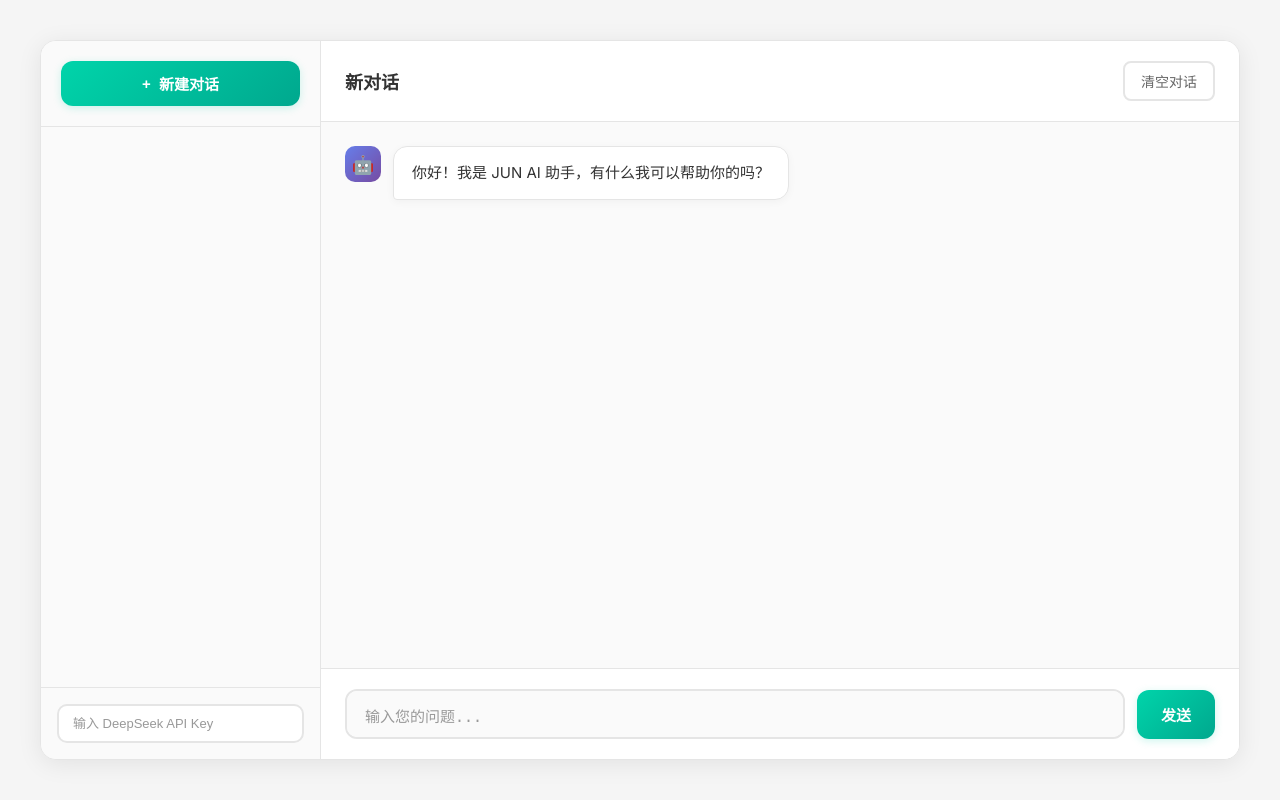
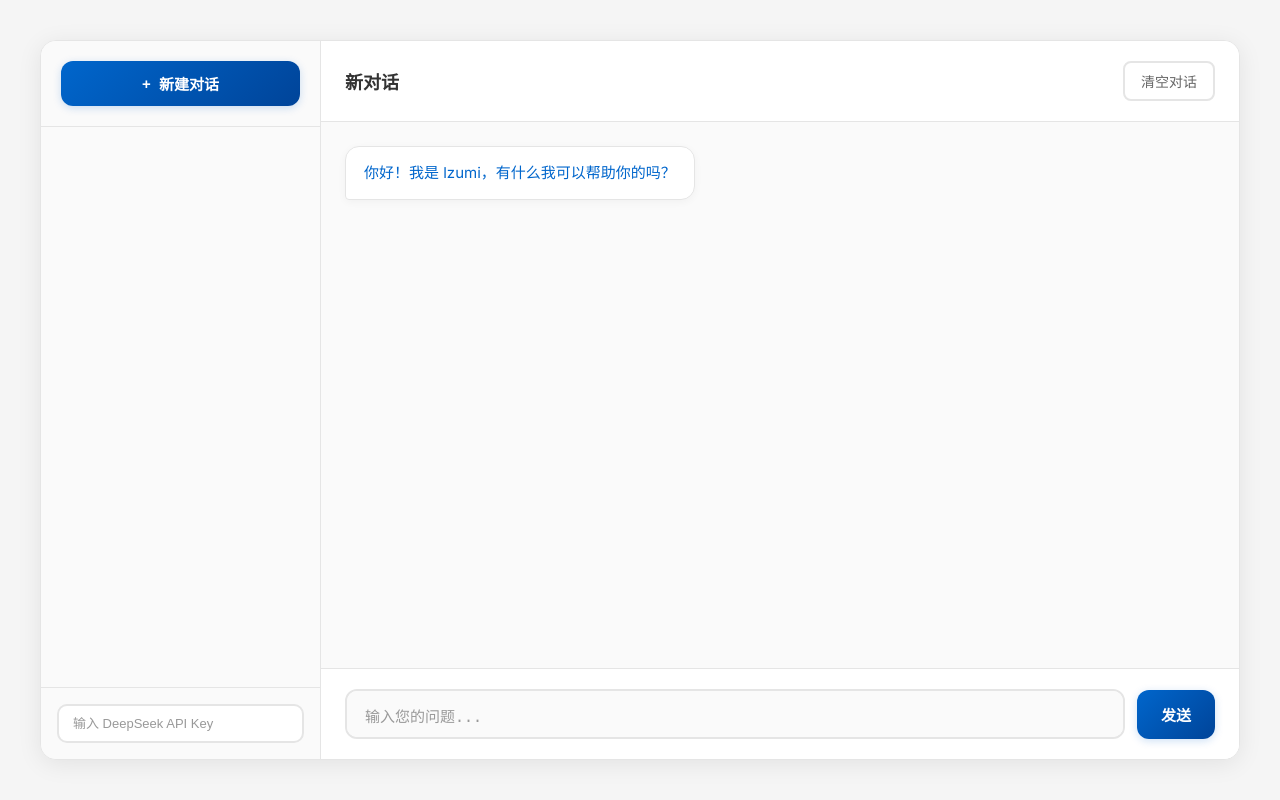
Before and after one commit to L-zum1/Clone-Deepseek, a Flask app: page / in a window 1280 px wide. Run offline with Flask 3, Linux system fonts and the light colour scheme; data that the repository does not hold is empty.

Commit message:
更新UI: 修改消息内容颜色为蓝色，去掉头像图标改为极简风格，修改按钮颜色为蓝色，修改AI助手名字为lzumi

```diff
--- a/templates/index.html
+++ b/templates/index.html
@@ -3,7 +3,7 @@
 <head>
     <meta charset="UTF-8">
     <meta name="viewport" content="width=device-width, initial-scale=1.0">
-    <title>JUN AI 助手</title>
+    <title>lzumi AI助手</title>
     <link href="https://fonts.googleapis.com/css2?family=Inter:wght@300;400;500;600;700&display=swap" rel="stylesheet">
     <style>
         * {
@@ -51,7 +51,7 @@
         .new-chat-btn {
             width: 100%;
             padding: 12px 20px;
-            background: linear-gradient(135deg, #00d4aa 0%, #00a88e 100%);
+            background: linear-gradient(135deg, #0066cc 0%, #004499 100%);
             color: white;
             border: none;
             border-radius: 12px;
@@ -63,12 +63,12 @@
             align-items: center;
             justify-content: center;
             gap: 8px;
-            box-shadow: 0 2px 8px rgba(0, 212, 170, 0.2);
+            box-shadow: 0 2px 8px rgba(0, 102, 204, 0.2);
         }
 
         .new-chat-btn:hover {
             transform: translateY(-1px);
-            box-shadow: 0 4px 12px rgba(0, 212, 170, 0.3);
+            box-shadow: 0 4px 12px rgba(0, 102, 204, 0.3);
         }
 
         .new-chat-btn:active {
@@ -106,16 +106,16 @@
         }
 
         .history-item:hover {
-            background: #e8f5f1;
+            background: #e6f0ff;
         }
 
         .history-item.active {
-            background: #e0f4ef;
+            background: #cce0ff;
         }
 
         .history-icon {
             font-size: 16px;
-            color: #00a88e;
+            color: #0066cc;
         }
 
         .history-title {
@@ -164,8 +164,8 @@
         }
 
         .api-input:focus {
-            border-color: #00d4aa;
-            box-shadow: 0 0 0 3px rgba(0, 212, 170, 0.1);
+            border-color: #0066cc;
+            box-shadow: 0 0 0 3px rgba(0, 102, 204, 0.1);
         }
 
         .api-input::placeholder {
@@ -210,8 +210,8 @@
         }
 
         .action-btn:hover {
-            border-color: #00d4aa;
-            color: #00a88e;
+            border-color: #0066cc;
+            color: #004499;
         }
 
         .chat-container {
@@ -241,7 +241,7 @@
         .message {
             margin-bottom: 20px;
             display: flex;
-            gap: 12px;
+            justify-content: flex-start;
             animation: messageSlideIn 0.3s ease;
         }
 
@@ -257,26 +257,7 @@
         }
 
         .message.user {
-            flex-direction: row-reverse;
-        }
-
-        .avatar {
-            width: 36px;
-            height: 36px;
-            border-radius: 10px;
-            display: flex;
-            align-items: center;
-            justify-content: center;
-            font-size: 18px;
-            flex-shrink: 0;
-        }
-
-        .message.user .avatar {
-            background: linear-gradient(135deg, #00d4aa 0%, #00a88e 100%);
-        }
-
-        .message.assistant .avatar {
-            background: linear-gradient(135deg, #667eea 0%, #764ba2 100%);
+            justify-content: flex-end;
         }
 
         .message-content {
@@ -296,7 +277,7 @@
 
         .message.assistant .message-content {
             background: white;
-            color: #333;
+            color: #0066cc;
             border: 1px solid #e5e5e5;
             border-bottom-left-radius: 4px;
             box-shadow: 0 2px 8px rgba(0, 0, 0, 0.04);
@@ -330,9 +311,9 @@
         }
 
         .input-box:focus {
-            border-color: #00d4aa;
+            border-color: #0066cc;
             background: white;
-            box-shadow: 0 0 0 3px rgba(0, 212, 170, 0.1);
+            box-shadow: 0 0 0 3px rgba(0, 102, 204, 0.1);
         }
 
         .input-box::placeholder {
@@ -341,7 +322,7 @@
 
         .send-btn {
             padding: 14px 24px;
-            background: linear-gradient(135deg, #00d4aa 0%, #00a88e 100%);
+            background: linear-gradient(135deg, #0066cc 0%, #004499 100%);
             color: white;
             border: none;
             border-radius: 12px;
@@ -349,13 +330,13 @@
             font-weight: 600;
             cursor: pointer;
             transition: all 0.2s ease;
-            box-shadow: 0 2px 8px rgba(0, 212, 170, 0.2);
+            box-shadow: 0 2px 8px rgba(0, 102, 204, 0.2);
             white-space: nowrap;
         }
 
         .send-btn:hover {
             transform: translateY(-1px);
-            box-shadow: 0 4px 12px rgba(0, 212, 170, 0.3);
+            box-shadow: 0 4px 12px rgba(0, 102, 204, 0.3);
         }
 
         .send-btn:active {
@@ -389,7 +370,7 @@
         .typing-indicator span {
             width: 8px;
             height: 8px;
-            background: #00d4aa;
+            background: #0066cc;
             border-radius: 50%;
             animation: typing 1.4s infinite ease-in-out;
         }
@@ -548,9 +529,8 @@
 
             <div class="chat-container" id="chatContainer">
                 <div class="message assistant">
-                    <div class="avatar">🤖</div>
                     <div class="message-content">
-                        你好！我是 JUN AI 助手，有什么我可以帮助你的吗？
+                        你好！我是 lzumi，有什么我可以帮助你的吗？
                     </div>
                 </div>
             </div>
@@ -648,9 +628,8 @@
                     if (data.conversation.messages.length === 0) {
                         chatContainer.innerHTML = `
                             <div class="message assistant">
-                                <div class="avatar">🤖</div>
                                 <div class="message-content">
-                                    你好！我是 JUN AI 助手，有什么我可以帮助你的吗？
+                                    你好！我是 lzumi，有什么我可以帮助你的吗？
                                 </div>
                             </div>
                         `;
@@ -713,9 +692,8 @@
 
                     chatContainer.innerHTML = `
                         <div class="message assistant">
-                            <div class="avatar">🤖</div>
                             <div class="message-content">
-                                你好！我是 JUN AI 助手，有什么我可以帮助你的吗？
+                                你好！我是 lzumi，有什么我可以帮助你的吗？
                             </div>
                         </div>
                     `;
@@ -742,15 +720,10 @@
             const messageDiv = document.createElement('div');
             messageDiv.className = `message ${isUser ? 'user' : 'assistant'}`;
 
-            const avatar = document.createElement('div');
-            avatar.className = 'avatar';
-            avatar.textContent = isUser ? '👤' : '🤖';
-
             const contentDiv = document.createElement('div');
             contentDiv.className = 'message-content';
             contentDiv.textContent = content;
 
-            messageDiv.appendChild(avatar);
             messageDiv.appendChild(contentDiv);
             chatContainer.appendChild(messageDiv);
             chatContainer.scrollTop = chatContainer.scrollHeight;
@@ -793,9 +766,8 @@
                 if (response.ok) {
                     chatContainer.innerHTML = `
                         <div class="message assistant">
-                            <div class="avatar">🤖</div>
                             <div class="message-content">
-                                你好！我是 JUN AI 助手，有什么我可以帮助你的吗？
+                                你好！我是 lzumi，有什么我可以帮助你的吗？
                             </div>
                         </div>
                     `;
```
